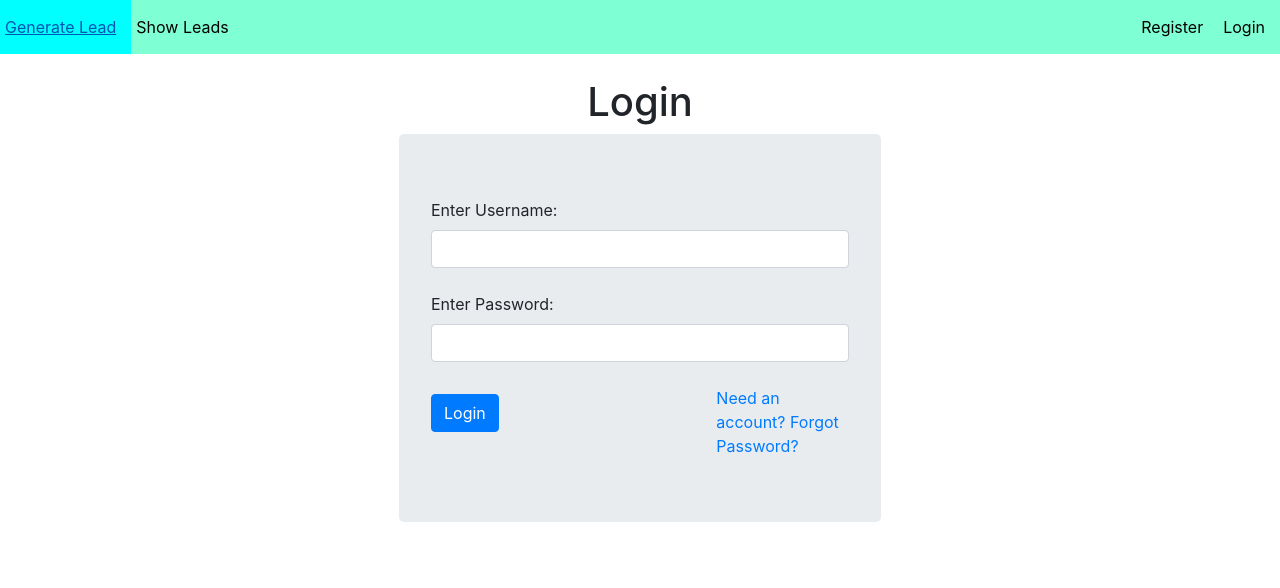
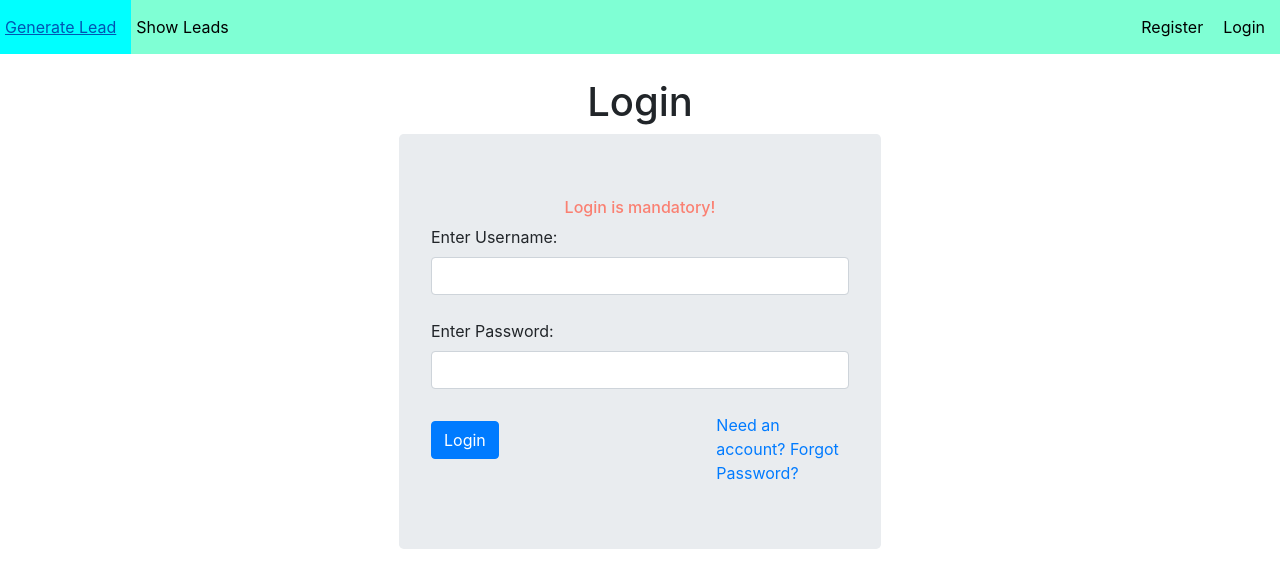
Before and after one commit to vaibhavv62/EdtechPro, a Django app: page /accounts/login/ in a window 1280 px wide. Shown: the top 588 px of the page. Run offline with Django 3.2, Linux system fonts and the light colour scheme; some libraries are stand-ins or nearby versions.

Commit message:
Mandatory Login

```diff
--- a/EdtechPro/templates/AccountsApp/login.html
+++ b/EdtechPro/templates/AccountsApp/login.html
@@ -11,6 +11,8 @@
     <div class="container" style="width: 40%;">
         <form method="post" class="jumbotron">
             {% csrf_token %}
+
+            <h6 style="text-align: center; color:salmon;">Login is mandatory!</h6>
 
             {% if messages %}
                 {% for message in messages %}
```
Also changed, not shown: EdtechPro/db.sqlite3.
